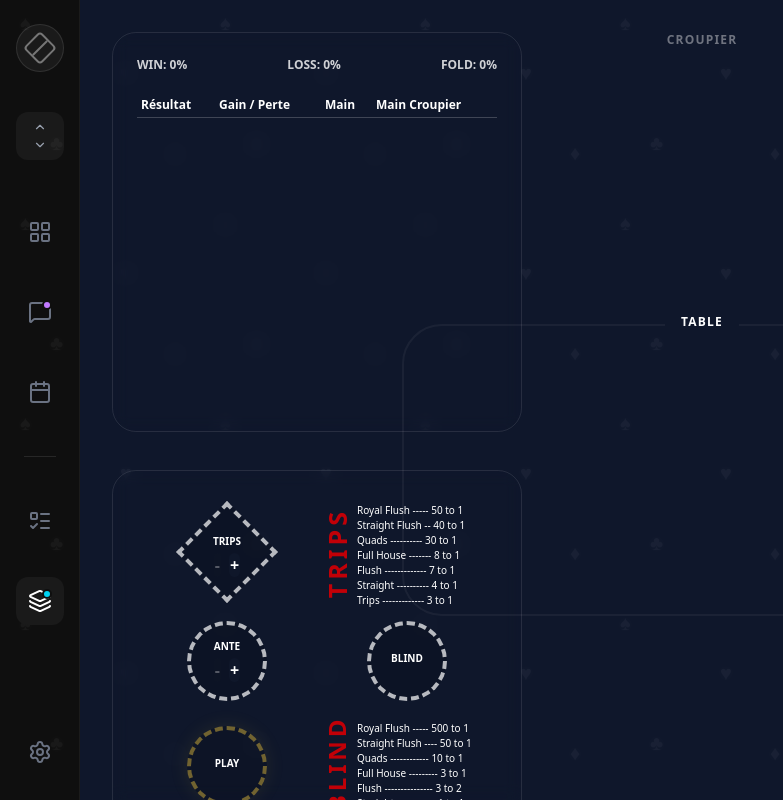
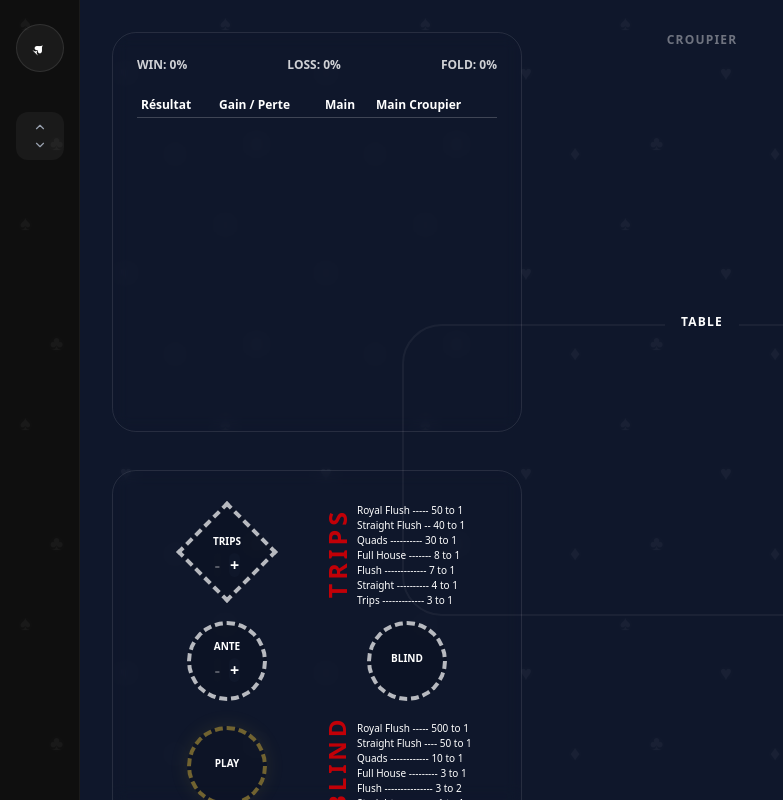
Before and after one commit to TheoTlr/UTH, a React (Vite) app in the folder poker-uth-sim/: page / in a window 1280 px wide. Shown: the whole page, without its empty margins (0-783 px from the left). Built offline with nearby package versions, Linux system fonts and the light colour scheme.

Commit message:
Fin du poker

```diff
--- a/poker-uth-sim/src/components/Sidebar.tsx
+++ b/poker-uth-sim/src/components/Sidebar.tsx
@@ -15,10 +15,16 @@ export function Sidebar() {
 
             {/* LOGO / AVATAR DU HAUT */}
             <div className="w-12 h-12 bg-[#1A1A1A] rounded-full flex items-center justify-center mb-10 border border-white/10">
-                <div className="w-6 h-6 border-2 border-white/40 rounded rotate-45 flex items-center justify-center">
-                    <div className="w-full h-[2px] bg-white/40 rotate-90" />
+                {/* Losange externe */}
+                <div className="w-8 h-8 rotate-45 flex items-center justify-center">
+                    {/* Cercle interne pour le symbole */}
+                    <div className="w-6 h-6 flex items-center justify-center">
+                        {/* Symbole de carte (pique ici, tu peux changer par ♥ ♦ ♣) */}
+                        <span className="text-white text-lg font-bold">♠</span>
+                    </div>
                 </div>
             </div>
+
 
             {/* SÉLECTEUR DE CONTEXTE (Les flèches haut/bas) */}
             <div className="w-12 h-12 bg-[#1A1A1A] rounded-xl flex flex-col items-center justify-center gap-1 mb-12 text-gray-400 hover:text-white cursor-pointer transition-colors">
@@ -29,57 +35,12 @@ export function Sidebar() {
             {/* NAVIGATION PRINCIPALE */}
             <nav className="flex flex-col gap-8 flex-1">
 
-                <SidebarIcon icon={<LayoutGrid size={24} />} />
-
-                <SidebarIcon
-                    icon={<MessageSquare size={24} />}
-                    badgeColor="bg-purple-400"
-                />
-
-                <SidebarIcon icon={<Calendar size={24} />} />
-
-                {/* LIGNE DE SÉPARATION */}
-                <div className="w-8 h-[1px] bg-white/10 mx-auto my-2" />
-
-                <SidebarIcon icon={<ListTodo size={24} />} />
-
-                {/* ICÔNE ACTIVE (Avec le fond carré et point bleu) */}
-                <SidebarIcon
-                    icon={<Layers size={24} />}
-                    active
-                    badgeColor="bg-cyan-400"
-                />
             </nav>
 
             {/* BAS DE LA SIDEBAR */}
             <div className="mt-auto">
-                <SidebarIcon icon={<Settings size={24} />} />
             </div>
 
         </aside>
     );
 }
-
-interface SidebarIconProps {
-    icon: React.ReactNode;
-    active?: boolean;
-    badgeColor?: string;
-}
-
-function SidebarIcon({ icon, active, badgeColor }: SidebarIconProps) {
-    return (
-        <div className="relative group cursor-pointer">
-            <div className={`
-        w-12 h-12 flex items-center justify-center rounded-xl transition-all duration-200
-        ${active ? 'bg-[#1A1A1A] text-white' : 'text-gray-500 hover:text-gray-300 hover:bg-white/5'}
-      `}>
-                {icon}
-            </div>
-
-            {/* POINT DE NOTIFICATION */}
-            {badgeColor && (
-                <div className={`absolute top-3 right-3 w-2.5 h-2.5 rounded-full border-2 border-[#0F0F0F] ${badgeColor}`} />
-            )}
-        </div>
-    );
-}
```
